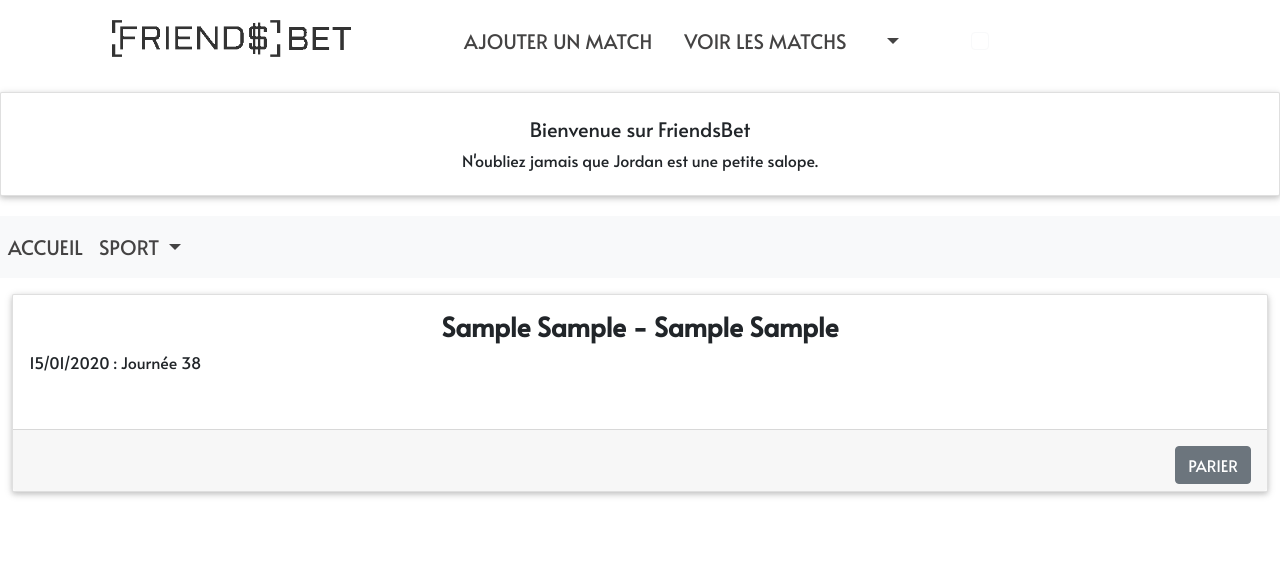
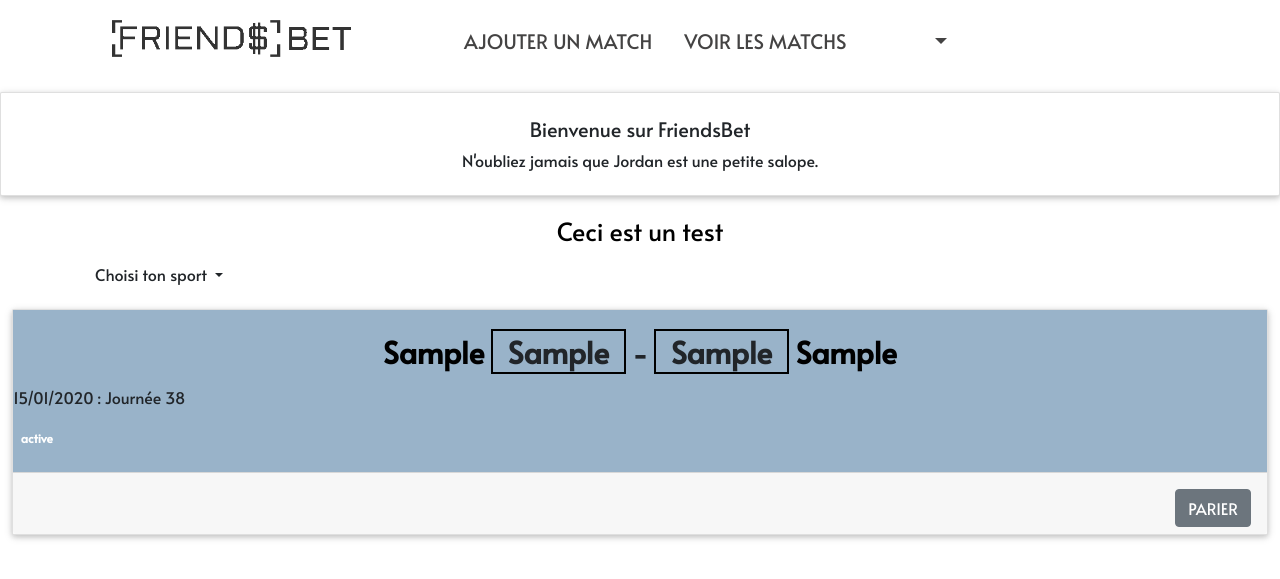
Before and after one commit to Ikxa/FriendsBet, a Symfony app: template templates/app/event/index.html.twig in a window 1280 px wide. Shown: the top 579 px of the page. Run offline with Twig, Linux system fonts and the light colour scheme; the template is opened without the code that fills it: most values are stand-ins (such as "Sample title", 1, 10 or a date in 2020); style sheets or scripts are compiled from the project's sources; some libraries are stand-ins or nearby versions.

Commit message:
20200822228

```diff
--- a/assets/js/app.js
+++ b/assets/js/app.js
@@ -20,7 +20,9 @@ require('bootstrap');
 $(document).ready(function() {
     $('[data-toggle="popover"]').popover();
     $('.carousel').carousel();
+    $('.mdb-select').materialSelect();
 });
+
 
 // Need jQuery? Install it with "yarn add jquery", then uncomment to import it.
 // import $ from 'jquery';
--- a/assets/scss/modules/app.scss
+++ b/assets/scss/modules/app.scss
@@ -21,6 +21,12 @@
   float: right;
 }
 
+.scrollable-menu {
+  height: auto;
+  max-height: 200px;
+  overflow-x: hidden;
+}
+
 .login-btn {
   padding: 13px 20px;
   background-color: #fdbb28;
@@ -38,12 +44,6 @@
   }
 }
 
-.group_name {
-  letter-spacing: 5px;
-  text-transform: uppercase;
-  font-family: 'Pangolin', cursive;
-}
-
 .navbar .nav-link {
   color: #444343!important;
 }
@@ -56,6 +56,12 @@
   padding-top: 1.5rem;
   padding-bottom: 1.5rem;
   border-radius: 0 !important;
+}
+.event-visu{
+  padding-top: 1.5rem;
+  padding-bottom: 1.5rem;
+  border-radius: 0 !important;
+  background-color: rgb(153, 179, 201);
 }
 
 .card-intro .card-body h1 {
--- a/assets/scss/modules/title.scss
+++ b/assets/scss/modules/title.scss
@@ -0,0 +1,40 @@
+.group_name {
+    letter-spacing: 5px;
+    text-transform: uppercase;
+    font-family: 'Pangolin', cursive;
+  }
+
+.sport_head {
+    font-size: 25px;
+    text-align: center;
+    padding-bottom: 1px;
+    color: black;
+}
+
+.team-title-left {
+    font-size: 30px;
+    padding-bottom: 2px;
+    padding-top: 2px;
+    color: black;
+}
+
+.team-title-right {
+  font-size: 30px;
+  padding-bottom: 2px;
+  padding-top: 2px;
+  color: black;
+}
+
+.team-score {
+    font-size: 30px;
+    padding-left: 15px;
+    padding-right: 15px;
+    border: black solid 2px;
+}
+
+.menu-event {
+  font-size: 15px;
+  color: #062c33;
+  border: #062c33 solid;
+  text-align: center;
+}
--- a/src/Controller/App/EventController.php
+++ b/src/Controller/App/EventController.php
@@ -17,6 +17,12 @@ use Symfony\Component\Routing\Annotation\Route;
  */
 class EventController extends AbstractController
 {
+/**
+* @Route("/event/bet", name="event.bet")
+*/
+public function bet() {
+    return new Response('Coucou');
+  }
     /**
      * @var Football
      */
--- a/templates/app/event/_navmatch.html.twig
+++ b/templates/app/event/_navmatch.html.twig
@@ -1,18 +1,15 @@
-<nav class="navbar navbar-expand-md navbar-light bg-light">
-  <ul class="navbar-nav ml-auto">
-    <li class="nav-item active">
-      <a class="nav-link" href="#"><span class="sr-only">Accueil</span></a>
-    </li>
-    <li class="nav-item dropdown">
-      <a class="nav-link dropdown-toggle" href="#" id="navbarDropdownMenuLink" data-toggle="dropdown" aria-haspopup="true" aria-expanded="false">
-        Sport
-      </a>
-      <div class="dropdown-menu" aria-labelledby="navbarDropdownMenuLink">
-        <a class="dropdown-item" href="#">Football</a>
-        <a class="dropdown-item" href="#">Tennis</a>
-        <a class="dropdown-item" href="#">Basketball</a>
-        <div class="dropdown-divider"></div>
-      </div>
-    </li>
-  </ul>
-</nav>
+<div class="container">
+    <div class="row">
+        <div class="col-lg-12">
+            <h2 class="bold sport_head">Ceci est un test</h2>
+            <div class="btn-group">
+                <button type="button" class="btn btn-default dropdown-toggle" data-toggle="dropdown">Choisi ton sport <span class="caret"></span></button>
+                <ul class="dropdown-menu scrollable-menu menu-event" role="menu-event">
+                    <li><a href="#">Football</a></li>
+                    <li><a href="#">Basket</a></li>
+                    <li><a href="#">Autre</a></li>
+                </ul>
+            </div>
+		</div>
+	</div>
+</div>
--- a/templates/app/event/index.html.twig
+++ b/templates/app/event/index.html.twig
@@ -16,9 +16,15 @@
             {% for match in matchs %}
                 <div class="col-md-12">
                     <div class="card mb-3">
-                        <div class="card-body">
+                        <div class="event-visu">
                             <div>
-                                <h4 class="card-title text-center">{{ match.firstTeam }} {{ match.scoreFirstTeam ?? 0 }} - {{ match.scoreSecondTeam ?? 0}} {{ match.secondTeam }}</h4>
+                                <h4 class="card-title text-center mb-lg-3">
+                                    <span class="team-title-left">{{ match.firstTeam }}</span>
+                                    <span class="team-score">{{ match.scoreFirstTeam ?? 0 }}</span>
+                                    <span> - </span>
+                                    <span class="team-score">{{ match.scoreSecondTeam ?? 0}}</span>
+                                    <span class="team-title-right">{{ match.secondTeam }}</span>
+                                </h4>
                             </div>
                             <p class="card-text">{{ match.playedAt|date('d/m/Y') }} : Journée 38</p>
                             <span class="badge badge-success">{{ match.status }}</span>
--- a/templates/app/home/navtest.html.twig
+++ b/templates/app/home/navtest.html.twig
@@ -24,21 +24,17 @@
                         <i class="fas fa-futbol"></i> Voir les matchs
                 </a>
             </li>
+            {% if app.user%}
+            <li class="nav-item">
+                <a class="nav-link py-3 px-0 px-lg-3 rounded js-scroll-trigger" href="{{ path('groups.index') }}">
+                        <i class="fas fa-users"></i>  Mon groupe
+                </a>
+            </li>
+            {% endif %}
           </ul>
 
           <!-- Partie droite -->
-                {% if not app.user %}
-                <li class="nav-item dropdown mx-0 mx-lg-1">
-                    <a class="nav-link dropdown-toggle py-3 px-0 px-lg-3 rounded js-scroll-trigger" role="button" id="dropdownMenuLink" data-toggle="dropdown" aria-haspopup="true" aria-expanded="false">
-                        <i class="fas fa-user-alt"></i>
-                    </a>
 
-                    <div class="dropdown-menu" aria-labelledby="dropdownMenuLink">
-                        <a class="dropdown-item dropdown-user" href="{{ path('security.login') }}">Se connecter</a>
-                        <a class="dropdown-item dropdown-user" href="{{ path('security.signup') }}">S'inscrire</a>
-                    </div>
-                </li>
-                {% endif %}
           <ul class="navbar-nav nav-flex-icons">
             <li class="nav-item">
               <a href="#" class="nav-link waves-effect" target="_blank">
@@ -56,11 +52,22 @@
                 <i class="fas fa-envelope-square"></i>
               </a>
             </li>
+            {% if not app.user %}
+            <li class="nav-item dropdown mx-0 mx-lg-1">
+              <a class="nav-link dropdown-toggle px-0 px-lg-3 rounded js-scroll-trigger" role="button" id="dropdownMenuLink" data-toggle="dropdown" aria-haspopup="true" aria-expanded="false">
+                <i class="fas fa-user-alt"></i>
+              </a>
+              <div class="dropdown-menu" aria-labelledby="dropdownMenuLink">
+                <a class="dropdown-item dropdown-user" href="{{ path('security.login') }}">Se connecter</a>
+                <a class="dropdown-item dropdown-user" href="{{ path('security.signup') }}">S'inscrire</a>
+              </div>
+            </li>
+            {% endif %}
+            {% if app.user %}
             <li class="nav-item mx-0 mx-lg-1">
               <a href=""{{ path('groups.index') }}""
                 class="nav-link border border-light rounded rounded js-scroll-trigger" target="_blank">
                 <i class="fas fa-user mr-1"></i>
-                {% if app.user %}
                 {{app.user.username}}
                 {% endif %}
               </a>
```
Also changed, not shown: templates/app/groups/index.html.twig (+4 -4 lines), templates/app/user/profile.html.twig (added).
